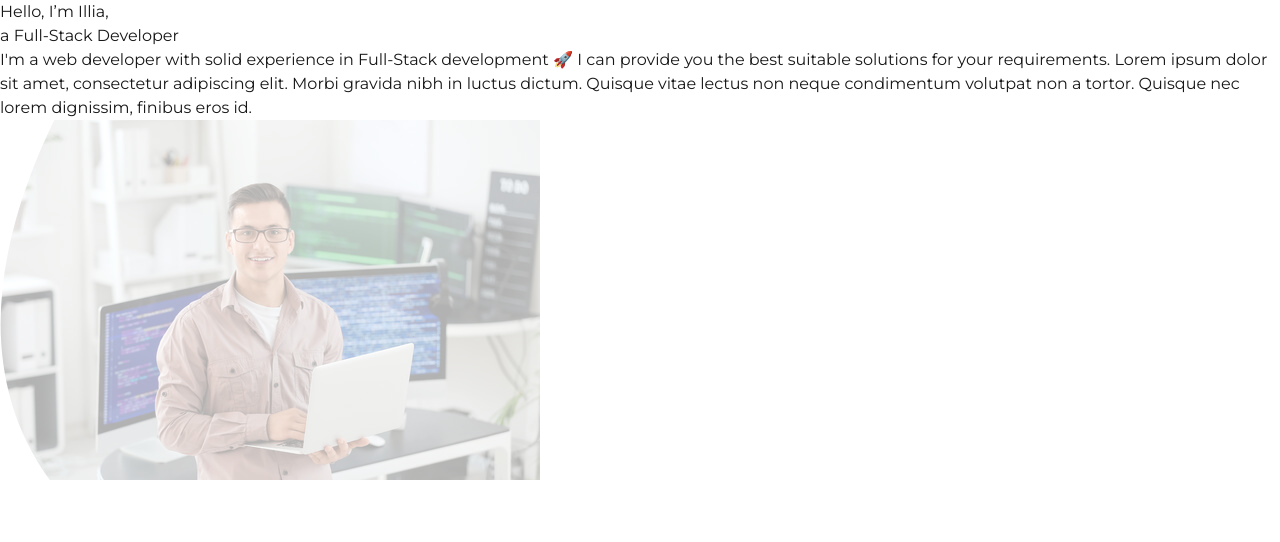
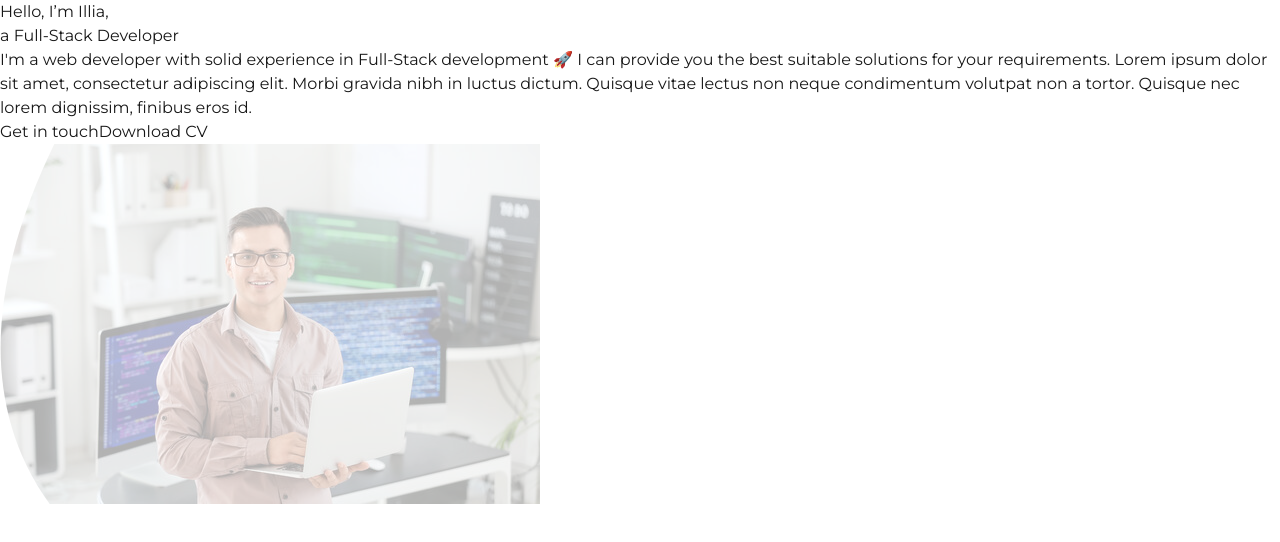
Before and after one commit to Tender6795/portfolio_next, a Next.js app: page / in a window 1280 px wide. Shown: the top 542 px of the page. Built offline with nearby package versions, Linux system fonts and the light colour scheme.

Commit message:
About page

```diff
--- /dev/null
+++ b/src/app/ui/Button.tsx
@@ -0,0 +1,24 @@
+import React from "react";
+
+type ButtonProps = React.ButtonHTMLAttributes<HTMLButtonElement> & {
+  text: string;
+  className?: string;
+  style?: React.CSSProperties;
+};
+
+export const Button = ({
+  text,
+  className = "",
+  style = {},
+  ...props
+}: ButtonProps) => {
+  return (
+    <button
+      {...props}
+      className={`w-[148px] h-[36px] rounded-[40px] px-[12px] py-[8px] flex items-center justify-center gap-[12px] font-montserrat text-[12px] font-medium leading-[14.63px] text-center cursor-pointer transition-all duration-300 bg-[#03A473] hover:brightness-110 hover:scale-105 ${className}`}
+      style={style}
+    >
+      {text}
+    </button>
+  );
+};
--- a/src/app/сomponents/AboutMe.tsx
+++ b/src/app/сomponents/AboutMe.tsx
@@ -1,8 +1,21 @@
 "use client";
 import React from "react";
 import { Avatar } from "./Avatar";
+import { Button } from "../ui/Button";
 
 export const AboutMe = () => {
+
+  const getTouchHandle = () => {
+    window.open("https://www.upwork.com/freelancers/~010a21f1a8bbd4727d", "_blank");
+  };
+
+  const downloadHanlde = () => {
+    const link = document.createElement("a");
+    link.href = "/CV.pdf";
+    link.download = "CV.pdf";
+    link.click();
+  };
+
   return (
     <div className="flex justify-end items-center">
       <div className="w-[784px] h-[271px] mr-[-174px]">
@@ -21,6 +34,14 @@ export const AboutMe = () => {
             dignissim, finibus eros id.
           </span>
         </div>
+        <div className="flex gap-[20px] mt-[60px]">
+          <Button text="Get in touch" onClick={getTouchHandle} />
+          <Button
+            text="Download CV"
+            onClick={downloadHanlde}
+            className="bg-[#363636]"
+          />
+        </div>
       </div>
       <Avatar />
     </div>
```
Also changed, not shown: 1 other file (tests, documents, lock files or other folders).
